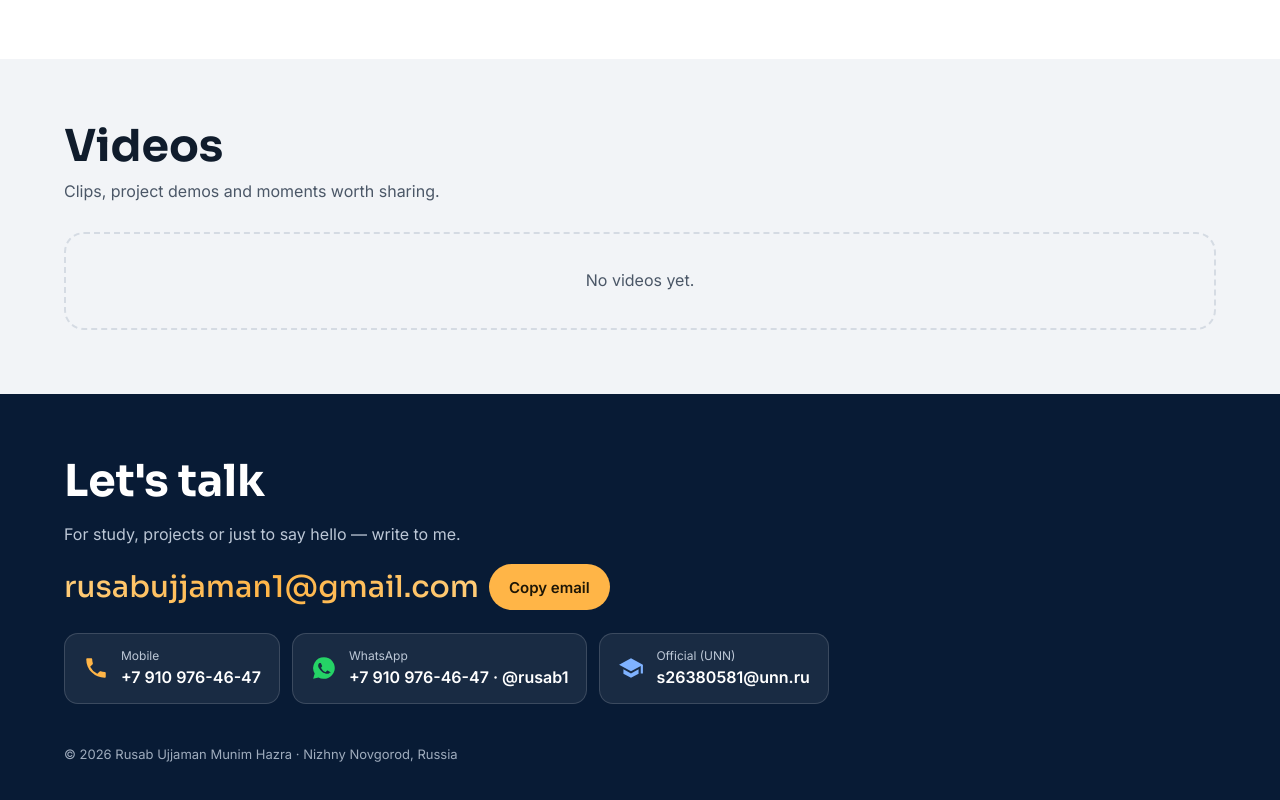
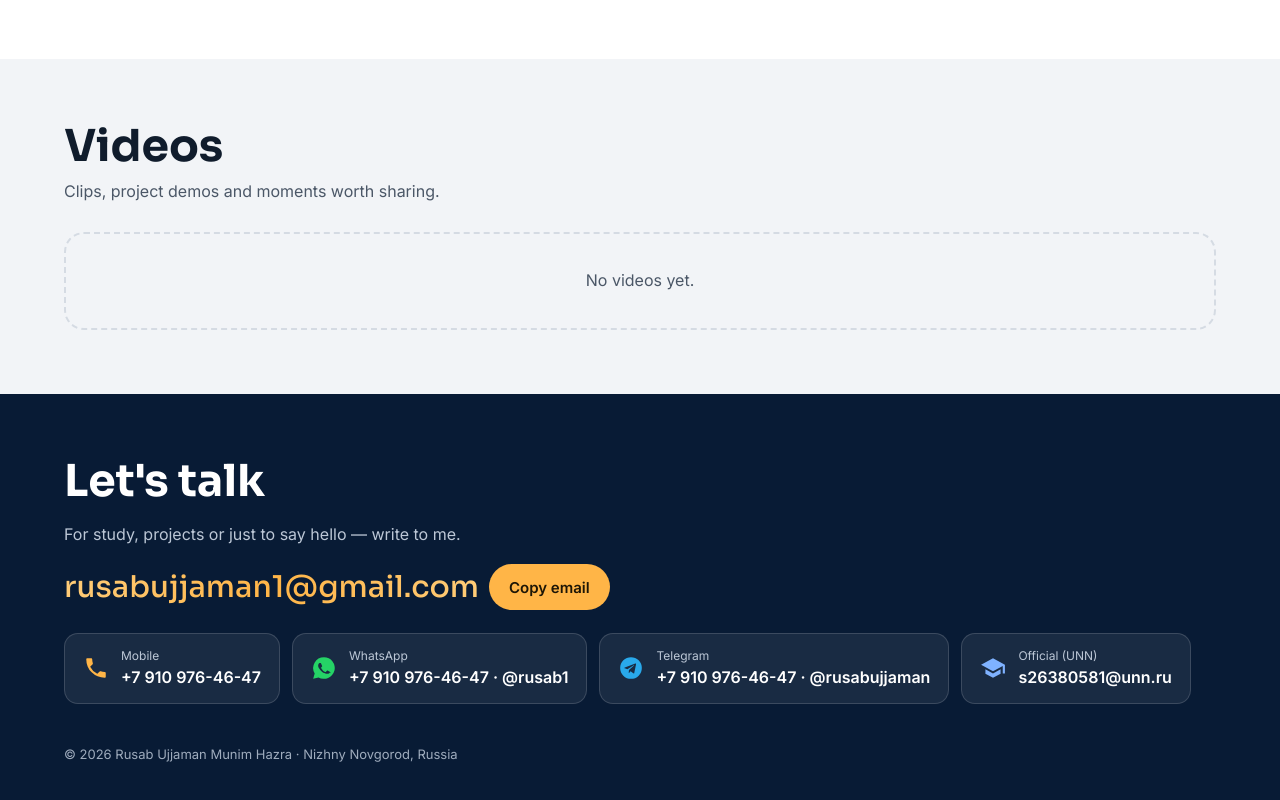
Before and after one commit to rusabujjaman/rusabujjaman.github.io, a plain HTML site: page index.html in a window 1280 px wide. Shown: the part 2860-3660 px from the top of the page. Drawn offline with Linux system fonts and the light colour scheme.

Commit message:
Add Telegram contact
Co-Authored-By: Claude Opus 5.5 <noreply@anthropic.com>
Claude-Session: https://claude.ai/code/session_01VSeKhaJyHWcq2KWSMNHZv2

```diff
--- a/index.html
+++ b/index.html
@@ -275,7 +275,8 @@ dialog::backdrop{background:#0009}
   <div class="clinks">
     <a class="clink" href="tel:+79109764647"><svg viewBox="0 0 24 24" fill="#ffb547"><path d="M6.6 10.8a15.1 15.1 0 0 0 6.6 6.6l2.2-2.2c.3-.3.7-.4 1-.2 1.1.4 2.3.6 3.6.6.6 0 1 .4 1 1V20c0 .6-.4 1-1 1A17 17 0 0 1 3 4c0-.6.4-1 1-1h3.5c.6 0 1 .4 1 1 0 1.3.2 2.5.6 3.6.1.3 0 .7-.2 1l-2.3 2.2z"/></svg><span><small>Mobile</small><b>+7 910 976-46-47</b></span></a>
     <a class="clink" href="https://wa.me/79109764647" target="_blank" rel="noopener"><svg viewBox="0 0 24 24" fill="#25d366"><path d="M12 2a10 10 0 0 0-8.6 15.1L2 22l5-1.3A10 10 0 1 0 12 2zm5.3 14.1c-.2.6-1.3 1.2-1.8 1.3-.5 0-1 .2-3.2-.7-2.7-1.1-4.4-3.9-4.6-4.1-.1-.2-1.1-1.4-1.1-2.7s.7-2 .9-2.2c.3-.3.5-.3.7-.3h.5c.2 0 .4 0 .6.5l.9 2.1c.1.2.1.4 0 .5l-.4.6-.4.4c-.1.2-.3.3-.1.6.2.3.8 1.3 1.6 2.1 1.1 1 2 1.3 2.3 1.4.3.1.5.1.6-.1l.9-1c.2-.3.4-.2.6-.1l2 1c.3.1.5.2.5.3.1.1.1.6-.1 1.2z"/></svg><span><small>WhatsApp</small><b>+7 910 976-46-47 · @rusab1</b></span></a>
-  <a class="clink" href="mailto:s26380581@unn.ru"><svg viewBox="0 0 24 24" fill="#7fb2ff"><path d="M12 3 1 9l11 6 9-4.9V17h2V9L12 3zM5 13.2v4L12 21l7-3.8v-4L12 17l-7-3.8z"/></svg><span><small>Official (UNN)</small><b>s26380581@unn.ru</b></span></a>
+  <a class="clink" href="https://t.me/rusabujjaman" target="_blank" rel="noopener"><svg viewBox="0 0 24 24" fill="#29a9eb"><path d="M12 2a10 10 0 1 0 0 20 10 10 0 0 0 0-20zm4.6 6.8-1.6 7.7c-.1.5-.4.7-.9.4l-2.5-1.8-1.2 1.2c-.1.1-.3.2-.5.2l.2-2.6 4.7-4.3c.2-.2 0-.3-.3-.1L8.7 13.1l-2.5-.8c-.5-.2-.5-.5.1-.8l9.7-3.7c.5-.2.8.1.6 1z"/></svg><span><small>Telegram</small><b>+7 910 976-46-47 · @rusabujjaman</b></span></a>
+    <a class="clink" href="mailto:s26380581@unn.ru"><svg viewBox="0 0 24 24" fill="#7fb2ff"><path d="M12 3 1 9l11 6 9-4.9V17h2V9L12 3zM5 13.2v4L12 21l7-3.8v-4L12 17l-7-3.8z"/></svg><span><small>Official (UNN)</small><b>s26380581@unn.ru</b></span></a>
   </div>
   <p class="small" style="margin-top:40px">© 2026 Rusab Ujjaman Munim Hazra · Nizhny Novgorod, Russia</p>
 </div></footer>
```
